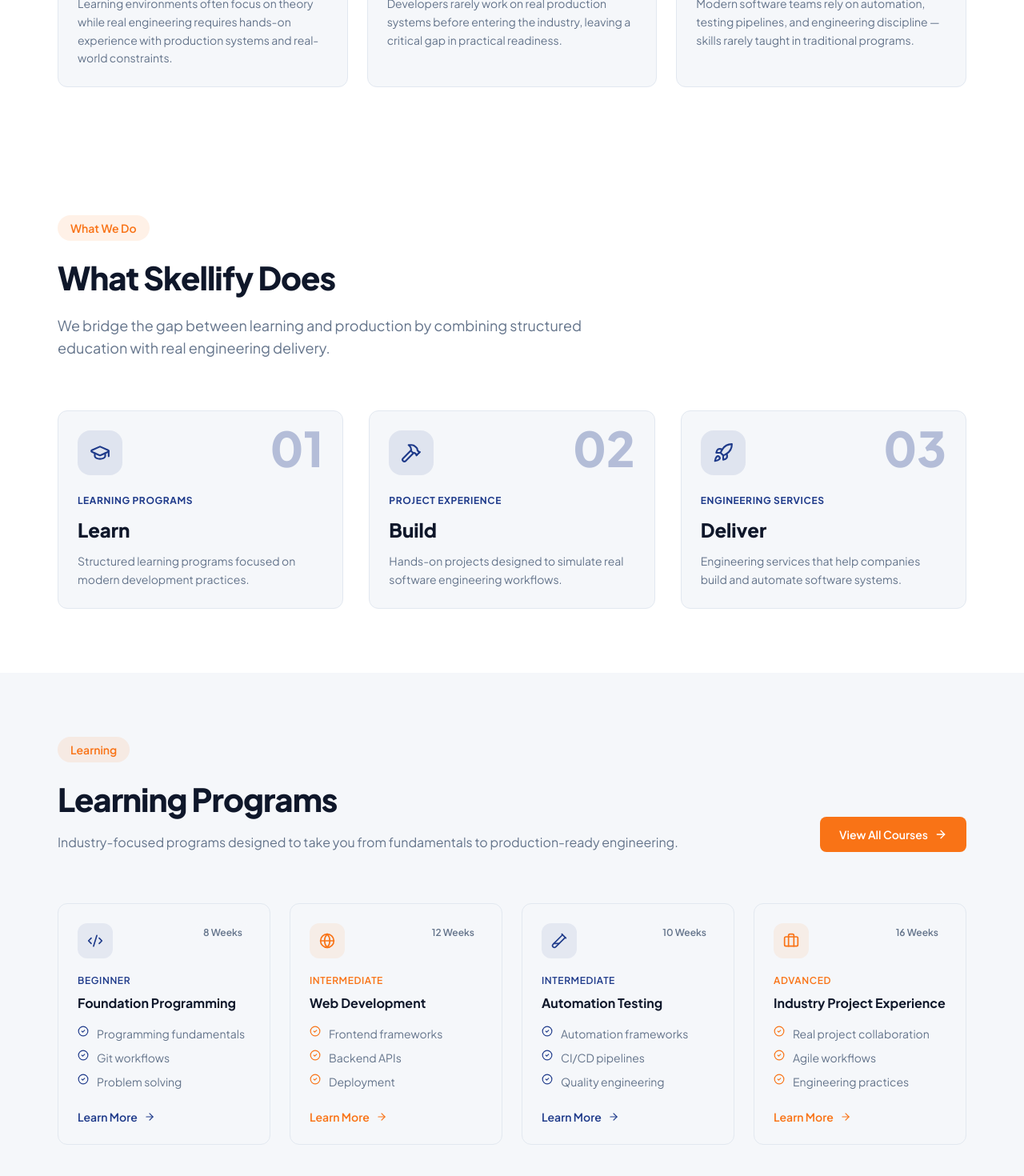
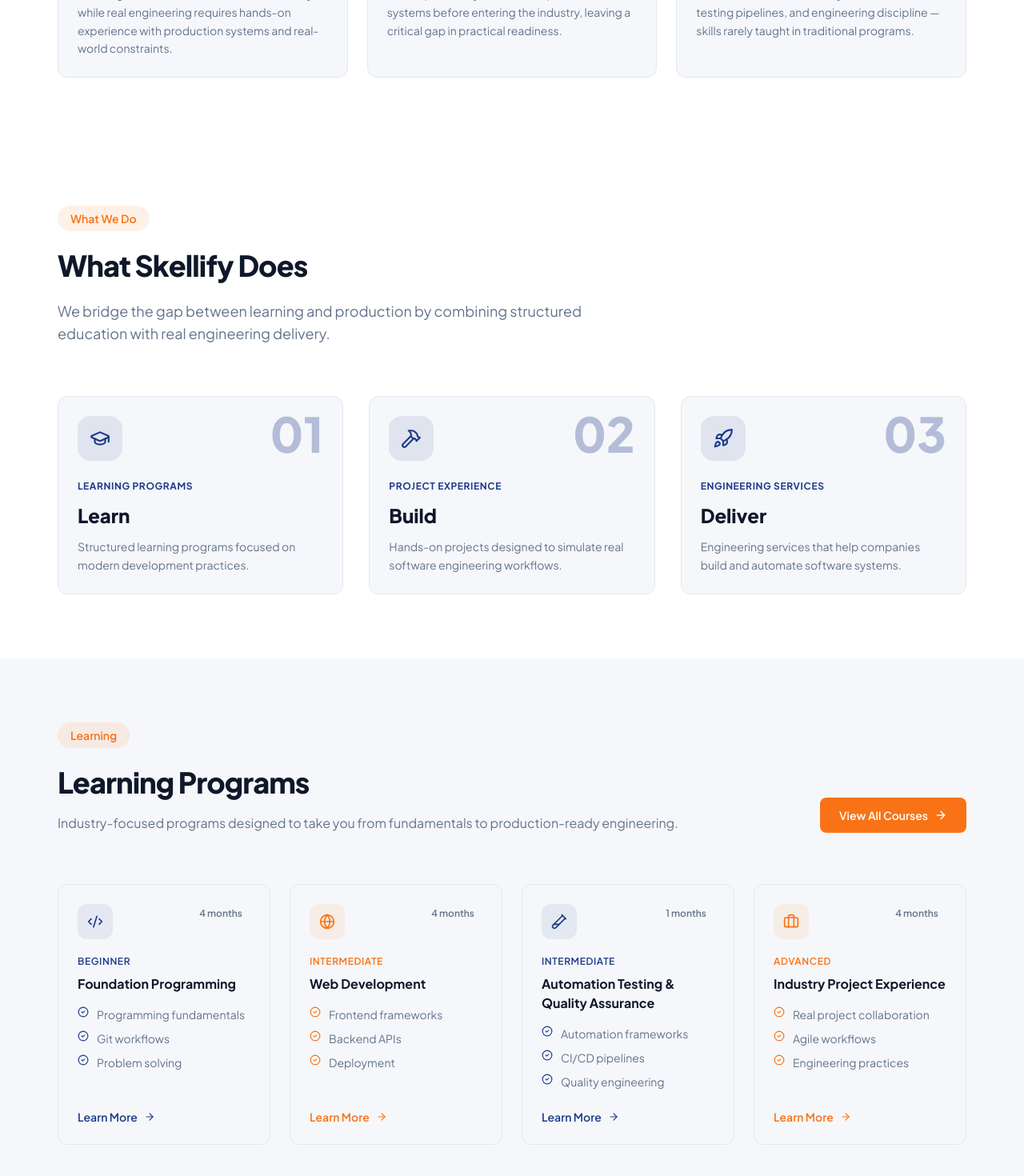
Before and after one commit to skellify25/skellify-main, a Next.js app: page / in a window 1280 px wide. Shown: the part 1270-2740 px from the top of the page at 80% size. Built offline with nearby package versions, Linux system fonts and the light colour scheme.

Commit message:
fix the text font size and change the program details in constant file

```diff
--- a/src/components/pages/ServicesPage.tsx
+++ b/src/components/pages/ServicesPage.tsx
@@ -28,7 +28,7 @@
               Engineering Services
             </span>
 
-            <h1 className="text-[40px] md:text-[52px] font-extrabold text-foreground leading-tight tracking-tight mb-6">
+            <h1 className="text-[30px] md:text-[38px] font-extrabold text-foreground leading-tight tracking-tight mb-6">
               Software Engineering{" "}
               <span className="text-primary">That Delivers</span>
             </h1>
--- a/src/components/sections/CTASection.tsx
+++ b/src/components/sections/CTASection.tsx
@@ -25,7 +25,7 @@
             <span className="inline-flex items-center gap-2 text-xs font-semibold text-accent bg-accent/15 border border-accent/25 px-4 py-1.5 rounded-full mb-6">
               Ready to Start?
             </span>
-            <h2 className="text-3xl md:text-[44px] font-extrabold text-foreground leading-tight tracking-tight mb-5">
+            <h2 className="text-3xl md:text-[36px] font-extrabold text-foreground leading-tight tracking-tight mb-5">
               Start Building Real
               <br />
               <span className="text-accent">Engineering Skills</span>
--- a/src/components/sections/HeroSection.tsx
+++ b/src/components/sections/HeroSection.tsx
@@ -186,9 +186,9 @@
               initial={{ opacity: 0, y: 32 }}
               animate={{ opacity: 1, y: 0 }}
               transition={{ duration: 0.6, delay: 0.36 }}
-              className="flex flex-wrap gap-4 mb-12"
+              className="w-full flex flex-col sm:flex-row gap-4 mb-12"
             >
-              <Link href="/courses" className="btn-primary text-base px-8 py-3.5 shadow-lg shadow-[#F97316]/25">
+              <Link href="/courses" className="btn-primary text-sm flex items-center gap-2">
                 Explore Courses <ArrowRight size={18}/>
               </Link>
 
--- a/src/components/sections/ProblemSection.tsx
+++ b/src/components/sections/ProblemSection.tsx
@@ -18,7 +18,7 @@
         >
           <span className="section-tag">The Problem</span>
 
-          <h2 className="text-[32px] md:text-[40px] font-extrabold text-foreground tracking-tight">
+          <h2 className="text-[30px] md:text-[36px] font-extrabold text-foreground tracking-tight">
             The Gap Between Learning
             <br />
             <span className="text-primary">and Real Engineering</span>
--- a/src/components/sections/ProcessSection.tsx
+++ b/src/components/sections/ProcessSection.tsx
@@ -17,7 +17,7 @@
         >
           <span className="section-tag">Process</span>
 
-          <h2 className="text-[32px] md:text-[40px] font-extrabold text-foreground tracking-tight">
+          <h2 className="text-[30px] md:text-[36px] font-extrabold text-foreground tracking-tight">
             How It Works
           </h2>
 
--- a/src/components/sections/ProgramsSection.tsx
+++ b/src/components/sections/ProgramsSection.tsx
@@ -21,7 +21,7 @@
           <div>
             <span className="section-tag">Learning</span>
 
-            <h2 className="text-[32px] md:text-[40px] font-extrabold text-foreground tracking-tight">
+            <h2 className="text-[30px] md:text-[36px] font-extrabold text-foreground tracking-tight">
               Learning Programs
             </h2>
 
--- a/src/components/sections/ServicesSection.tsx
+++ b/src/components/sections/ServicesSection.tsx
@@ -26,7 +26,7 @@
           <div>
             <span className="section-tag">Services</span>
 
-            <h2 className="text-[32px] md:text-[40px] font-extrabold text-foreground tracking-tight">
+            <h2 className="text-[30px] md:text-[36px] font-extrabold text-foreground tracking-tight">
               Engineering Services
             </h2>
 
--- a/src/components/sections/WhatWeDoSection.tsx
+++ b/src/components/sections/WhatWeDoSection.tsx
@@ -19,7 +19,7 @@
         >
           <span className="section-tag">What We Do</span>
 
-          <h2 className="text-[32px] md:text-[40px] font-extrabold text-foreground tracking-tight mb-4">
+          <h2 className="text-[30px] md:text-[36px] font-extrabold text-foreground tracking-tight mb-4">
             What Skellify Does
           </h2>
 
--- a/src/components/sections/WhySkellifySection.tsx
+++ b/src/components/sections/WhySkellifySection.tsx
@@ -18,7 +18,7 @@
         >
           <span className="section-tag">Why Choose Us</span>
 
-          <h2 className="text-[32px] md:text-[40px] font-extrabold tracking-tight">
+          <h2 className="text-[30px] md:text-[36px] font-extrabold tracking-tight">
             Why Skellify
           </h2>
 
--- a/src/constants/contact.ts
+++ b/src/constants/contact.ts
@@ -19,6 +19,7 @@
     ShieldCheck,
     Users,
     Award,
+    Wrench,
 } from "lucide-react";
 
 export const WHATSAPP_LINK = "https://wa.me/7070584967";
@@ -114,44 +115,44 @@
     },
     {
         icon: TestTube2,
-        title: "Automation Testing",
+        title: "Automation Testing & Quality Assurance",
         description:
-            "Implement comprehensive test automation frameworks that improve product reliability and give your team the confidence to ship faster.",
+            "Build robust automation frameworks and quality-driven engineering practices that ensure reliable software, faster releases, and continuous delivery.",
         color: "#2E2EFF",
         features: [
             "End-to-end test automation",
             "Selenium, Playwright, Cypress",
             "API test automation",
-            "Mobile test automation",
-            "Performance and load testing",
-            "CI/CD integration",
+            "CI/CD pipeline integration",
+            "Automated quality checks and code gates",
+            "Performance and load testing"
         ],
         deliverables: [
             "Test automation framework",
-            "Test reports dashboard",
-            "Maintenance documentation",
+            "CI/CD integrated testing pipeline",
+            "Quality metrics and test reports dashboard"
         ],
     },
     {
-        icon: GitBranch,
-        title: "Quality Engineering",
+        icon: Wrench,
+        title: "Maintenance & Support",
         description:
-            "Design end-to-end testing pipelines and CI/CD automation strategies that embed quality as a practice, not an afterthought.",
-        color: "#F97316",
+            "Ensure long-term stability, performance, and security of your applications with proactive monitoring, regular updates, and reliable technical support.",
+        color: "#22C55E",
         features: [
-            "CI/CD pipeline design",
-            "GitHub Actions, Jenkins, GitLab CI",
-            "Automated code quality gates",
-            "Deployment automation",
-            "Monitoring and alerting setup",
-            "Engineering process consulting",
+            "Application monitoring and uptime tracking",
+            "Bug fixing and issue resolution",
+            "Performance optimization",
+            "Security patches and updates",
+            "Dependency and framework updates",
+            "Database maintenance and backups",
         ],
         deliverables: [
-            "Full CI/CD pipeline",
-            "Quality metrics dashboard",
-            "Team training sessions",
+            "Regular maintenance reports",
+            "Performance and uptime monitoring",
+            "Ongoing technical support",
         ],
-    },
+    }
 ];
 
 export const principles = [
@@ -244,7 +245,7 @@
             "Problem solving",
         ],
         color: "#1E3A8A",
-        duration: "8 Weeks",
+        duration: "4 months",
     },
     {
         icon: Globe,
@@ -252,12 +253,12 @@
         level: "Intermediate",
         topics: ["Frontend frameworks", "Backend APIs", "Deployment"],
         color: "#F97316",
-        duration: "12 Weeks",
+        duration: "4 months",
         featured: true,
     },
     {
         icon: TestTube2,
-        title: "Automation Testing",
+        title: "Automation Testing & Quality Assurance",
         level: "Intermediate",
         topics: [
             "Automation frameworks",
@@ -265,7 +266,7 @@
             "Quality engineering",
         ],
         color: "#1E3A8A",
-        duration: "10 Weeks",
+        duration: "1 months",
     },
     {
         icon: Briefcase,
@@ -277,7 +278,7 @@
             "Engineering practices",
         ],
         color: "#F97316",
-        duration: "16 Weeks",
+        duration: "4 months",
     },
 ];
 
@@ -323,15 +324,17 @@
     },
     {
         icon: TestTube2,
-        title: "Automation Testing",
-        description: "Implement automation frameworks and CI pipelines.",
-        tags: ["Selenium", "Playwright", "Cypress"],
+        title: "Automation Testing & Quality Assurance",
+        description:
+            "Build reliable automation frameworks and quality processes that ensure stable releases, faster delivery cycles, and high software reliability.",
+        tags: ["Selenium", "Playwright", "CI/CD", "GitHub Actions", "Jenkins"],
     },
     {
-        icon: GitBranch,
-        title: "Quality Engineering",
-        description: "Design CI/CD pipelines and testing systems.",
-        tags: ["CI/CD", "GitHub Actions", "Jenkins"],
+        icon: Wrench,
+        title: "Maintenance & Support",
+        description:
+            "Provide continuous monitoring, bug fixes, updates, and performance improvements to keep applications secure, stable, and running smoothly.",
+        tags: ["Bug Fixes", "Performance Optimization", "Security Updates"],
     },
 ];
 
```
